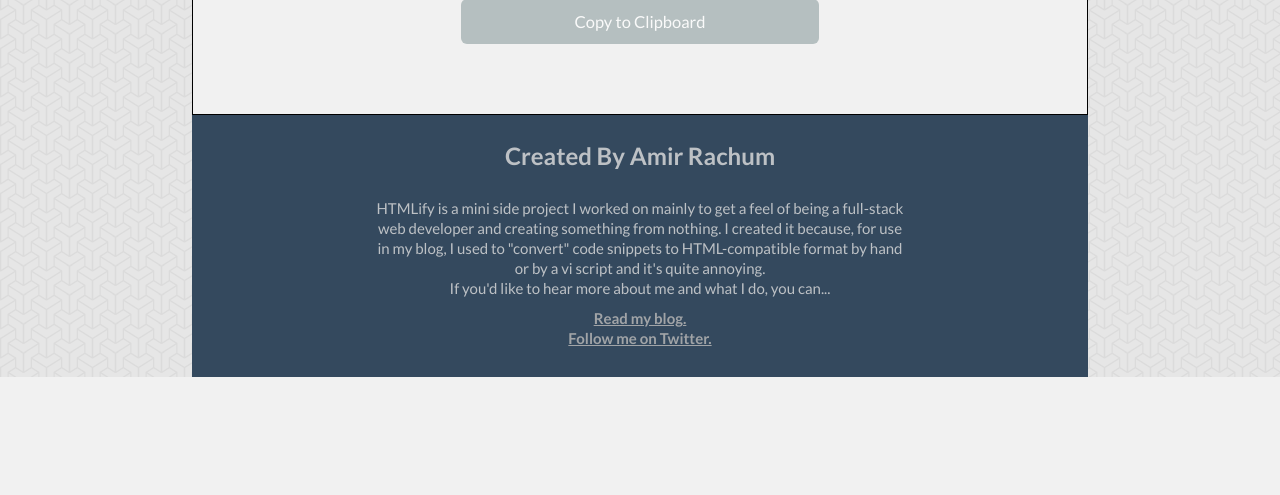
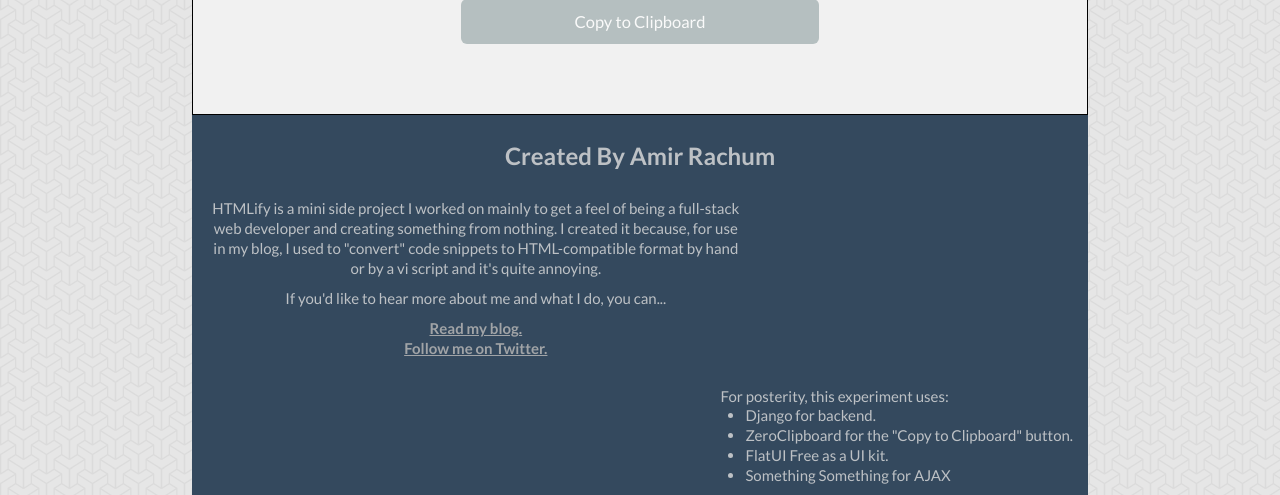
Before and after one commit to Nurdok/htmlify, a Django app: page / in a window 1280 px wide. Shown: the part 618-1113 px from the top of the page. Before the commit the page ends 995 px from the top, so only its background shows below. Run offline with Django 3.2, Linux system fonts and the light colour scheme.

Commit message:
footer stuff

```diff
--- a/htmlify/templates/htmlify.html
+++ b/htmlify/templates/htmlify.html
@@ -71,14 +71,15 @@
             </div>
         </div>
         <footer style="background-color: #34495E;">
-        <div style="width: 60%">
+        <div style="overflow: auto; width: 100%">
             <h3 class="footer-title">Created By Amir Rachum</h3>
-
-
+            <div style="width: 60%; float: left; overflow: auto; padding: 0 1em 0 1em">
                 <p>
                 HTMLify is a mini side project I worked on mainly to get a feel of being a full-stack web developer and creating something from nothing.
                 I created it because, for use in my blog, I used to "convert" code snippets to HTML-compatible format by hand or by a vi script and it's
-            quite annoying.<br/>
+                quite annoying.
+                </p>
+                <p>
                 If you'd like to hear more about me and what I do, you can...
                 </p>
                 <p>
@@ -86,6 +87,16 @@
                 <a href="https://twitter.com/amirrachum">Follow me on Twitter.</a>
                 </p>
                 &nbsp;
+            </div>
+            <div style="float: right; overflow: auto; padding: 0 1em 0 1em" align="left">
+                For posterity, this experiment uses:
+                <ul>
+                    <li>Django for backend.</li>
+                    <li>ZeroClipboard for the "Copy to Clipboard" button.</li>
+                    <li>FlatUI Free as a UI kit.</li>
+                    <li>Something Something for AJAX</li>
+                </ul>
+            </div>
         </div>
         </footer>
     </div>
```
Lines whose indentation alone changed are shown as unchanged.
